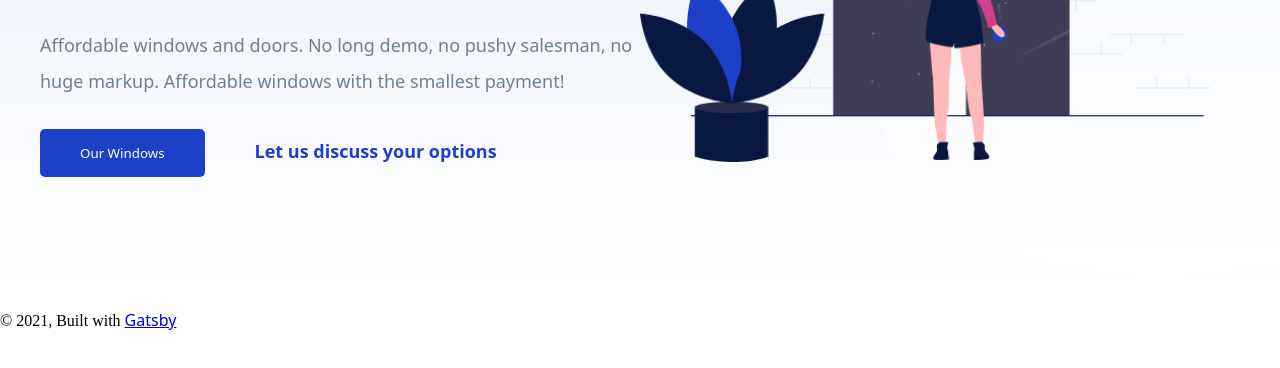
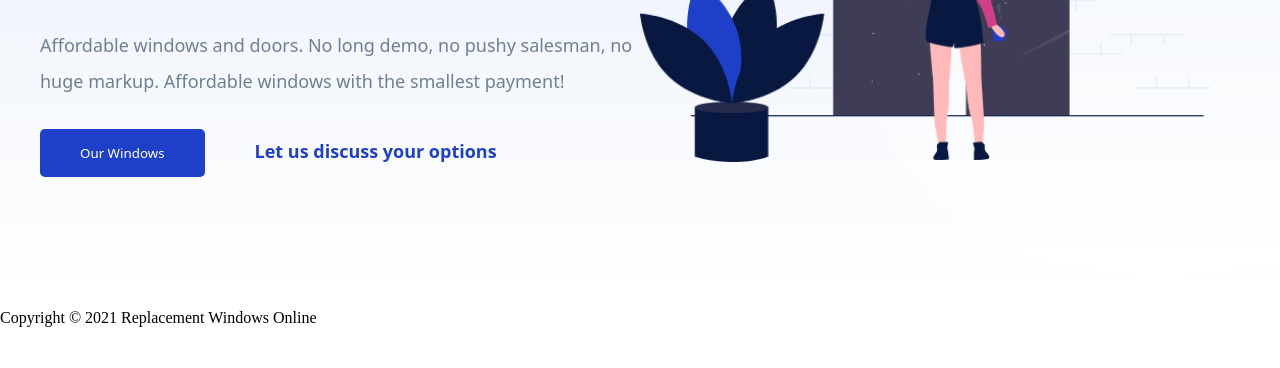
Before and after one commit to TechJohnson/replacement-windows, a Gatsby site: page / in a window 1280 px wide. Shown: the part 420-788 px from the top of the page. Built offline with nearby package versions, Linux system fonts and the light colour scheme; Gatsby itself is replaced by a stand-in of ours.

Commit message:
Update copyright information

```diff
--- a/src/components/layout.js
+++ b/src/components/layout.js
@@ -22,9 +22,7 @@ const Layout = ({ children }) => {
       <div>
         <main>{children}</main>
         <footer style={{marginTop: `2rem`,}}>
-          © {new Date().getFullYear()}, Built with
-          {` `}
-          <a href="https://www.gatsbyjs.com">Gatsby</a>
+          Copyright © {new Date().getFullYear()} Replacement Windows Online
         </footer>
       </div>
     </>
```
